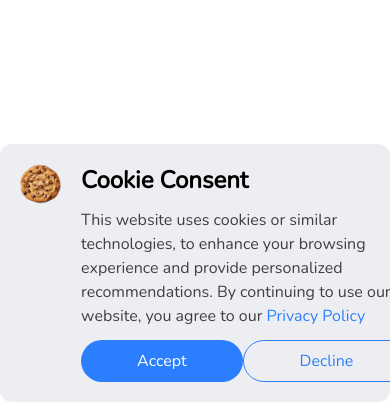
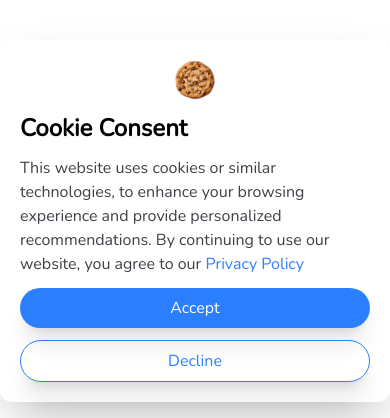
Before and after one commit to Abdouxone/mini-projects, a Next.js app: page /cookies/cookie4 in a window 390 px wide. Shown: the part 426-844 px from the top of the page. Built offline with nearby package versions, Linux system fonts and the light colour scheme; a web font is replaced by a local one.

Commit message:
improve cookie 4 in phone

```diff
--- a/app/cookies/cookie4/page.tsx
+++ b/app/cookies/cookie4/page.tsx
@@ -1,13 +1,13 @@
 export default function Cookie() {
   return (
     <div className="fixed bottom-4 flex  justify-center w-full">
-      <div className=" bg-gray-200/70 max-w-md p-5 rounded-xl w-full space-x-5 flex">
+      <div className=" bg-white shadow-2xl max-w-md p-5 items-center sm:items-start gap-3 rounded-xl w-full sm:flex-row flex-col flex">
         <img
           src="/cookies/images/cookie/img-1.png"
           alt="cookie"
-          className="h-10"
+          className="h-10 w-10 "
         />
-        <div className="flex font-nunito flex-col space-y-3">
+        <div className="flex font-nunito flex-col  space-y-3">
           <h2 className="text-2xl font-semibold">Cookie Consent</h2>
           <p className="text-zinc-700 text-base font-normal">
             This website uses cookies or similar technologies, to enhance your
@@ -17,11 +17,11 @@ export default function Cookie() {
               Privacy Policy
             </a>
           </p>
-          <div className="flex justify-between ">
-            <button className="bg-blue-500 cursor-pointer hover:bg-blue-700 transition-all duration-500  px-14 py-2 rounded-full text-white">
+          <div className="sm:flex-row flex flex-col justify-between gap-3   ">
+            <button className="bg-blue-500 shadow-xl py-2 cursor-pointer hover:bg-blue-700 transition-all duration-500  w-full rounded-full text-white">
               Accept
             </button>
-            <button className="border text-blue-500 cursor-pointer hover:bg-blue-700 hover:text-white transition-all duration-500 border-blue-500 rounded-full px-14 py-2">
+            <button className="border text-blue-500 shadow-xl py-2 cursor-pointer hover:bg-blue-700 hover:text-white transition-all duration-500 w-full border-blue-500 rounded-full ">
               Decline
             </button>
           </div>
```
